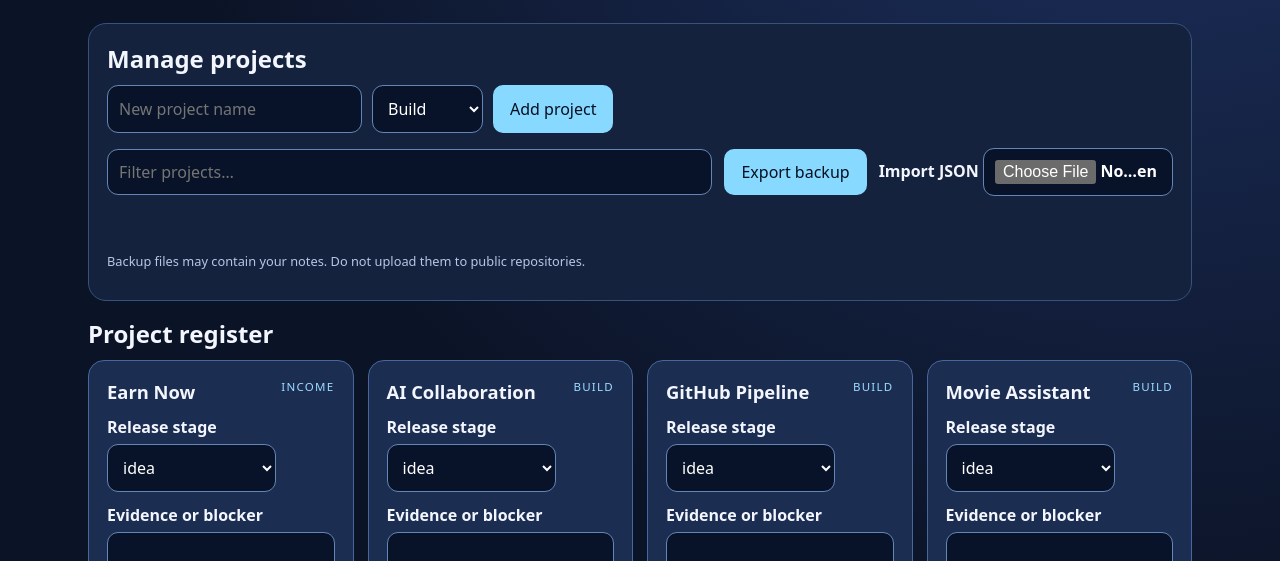
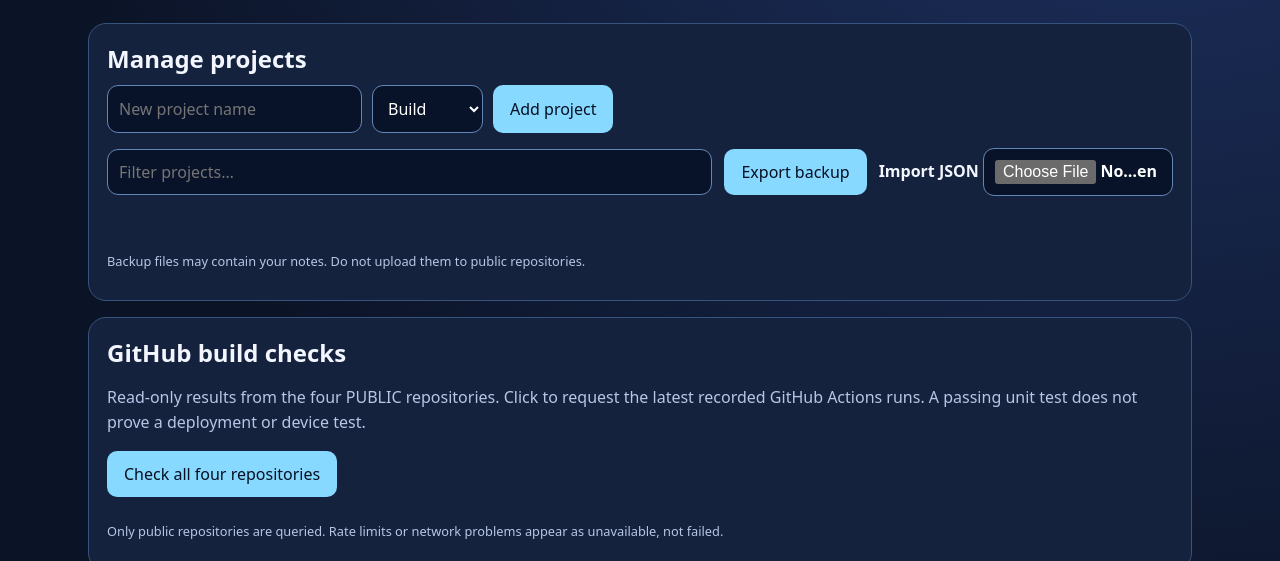
Before and after one commit to jedwar1017-ui/J-Programs, a plain HTML site: page index.html in a window 1280 px wide. Shown: the part 391-952 px from the top of the page. Drawn offline with Linux system fonts and the light colour scheme.

Commit message:
Expose opt-in cross-repository CI checks on Growth OS dashboard

```diff
--- a/index.html
+++ b/index.html
@@ -32,5 +32,12 @@ form{display:flex;gap:10px;flex-wrap:wrap}.hint{font-size:.8rem;margin:10px 0}
 <section class="stats" aria-label="Project statistics"><div class="stat"><b id="count">—</b><span>Total projects</span></div><div class="stat"><b id="active">—</b><span>In progress</span></div><div class="stat"><b id="verified">—</b><span>Real-task verified</span></div></section>
 <section class="panel"><h2>Manage projects</h2><form id="add-form"><input id="new-name" name="name" maxlength="100" required placeholder="New project name" aria-label="New project name"><select id="new-lane" name="lane" aria-label="Project lane"><option value="build">Build</option><option value="income">Earn</option><option value="create">Create</option><option value="maintain">Maintain</option></select><button type="submit">Add project</button></form>
 <div class="toolbar" style="margin-top:15px"><input id="search" type="search" placeholder="Filter projects…" aria-label="Filter projects"><button id="backup" type="button">Export backup</button><label style="margin:0">Import JSON <input id="restore" type="file" accept=".json,application/json" style="max-width:190px"></label></div><p id="notice" role="status" aria-live="polite"></p><p class="hint">Backup files may contain your notes. Do not upload them to public repositories.</p></section>
+<section class="panel" aria-labelledby="ci-title">
+<h2 id="ci-title">GitHub build checks</h2>
+<p>Read-only results from the four PUBLIC repositories. Click to request the latest recorded GitHub Actions runs. A passing unit test does not prove a deployment or device test.</p>
+<button type="button" id="refresh-ci">Check all four repositories</button>
+<div id="ci-results" class="cards" aria-live="polite" style="margin-top:15px"></div>
+<p class="hint">Only public repositories are queried. Rate limits or network problems appear as unavailable, not failed.</p>
+</section>
 <h2>Project register</h2><section id="cards" class="cards" aria-live="polite"></section>
-</main><script type="module" src="./app.mjs"></script></body></html>
+</main><script type="module" src="./app.mjs"></script><script type="module" src="./github-status.mjs"></script></body></html>
```
